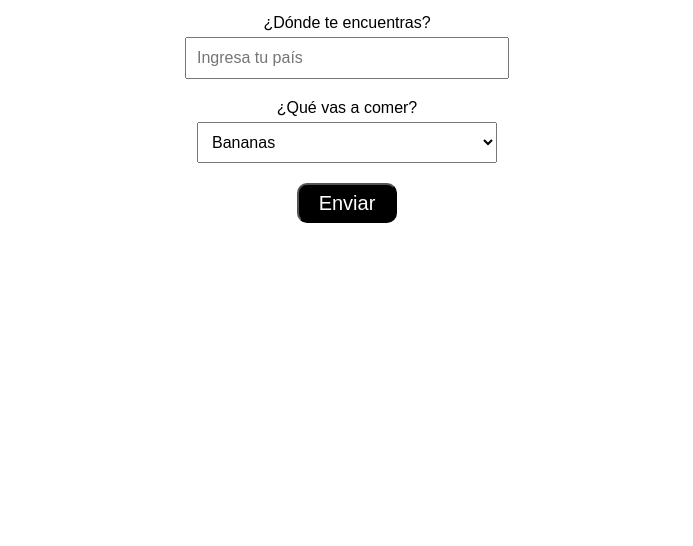
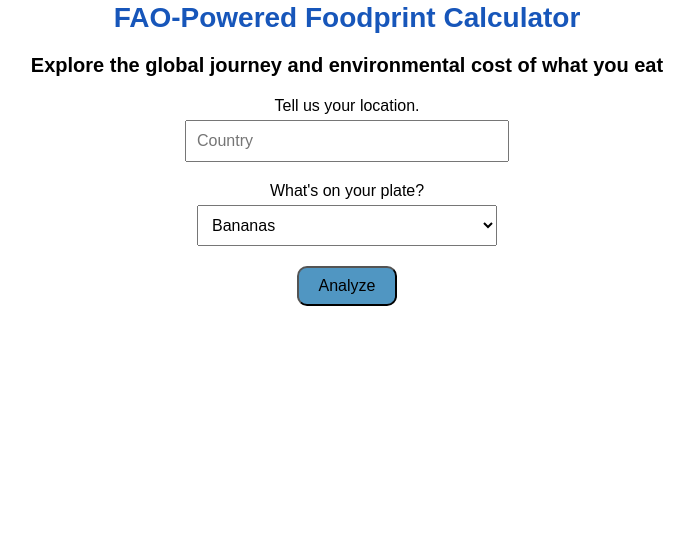
Before and after one commit to ezemriv/Food-CO2-app, a Flask app: page / in a window 1280 px wide. Shown: the part 211-757 px from the top of the page, without its empty margins (293-986 px from the left). Run offline with Flask 3, Linux system fonts and the light colour scheme; parts of the project's set-up code (start-up, migrations or seed data) failed here and were passed over.

Commit message:
final layout

```diff
--- a/templates/home.html
+++ b/templates/home.html
@@ -3,36 +3,48 @@
 <head>
 	<title>Home</title>
 	<style>
+		body {
+			font-family: Arial, Helvetica, sans-serif;
+			margin: 0;
+			padding: 0;
+		}
+		header {
+			display: flex;
+			justify-content: center;
+			align-items: center;
+			padding: 20px 0;
+		}
 		.logo {
-			width: 100px;
-			margin-left: 20px;
-			margin-top: 20px;
-		}
-		.grid {
-			display: flex;
-		}
-		.header-container {
-			display: flex;
-			flex-direction: column;
-			align-items: center;
+			width: 200px;
+			margin: 0 10px;
 		}
 		.ml-container {
-			font-family: Arial, Helvetica, sans-serif;
 			text-align: center;
 			margin-top: 20px;
 		}
 		.title {
-			color: #FCB700;
-			margin-bottom: -5px;
+			color: #1756ba;
+			font-size: 28px;
+			margin-bottom: 10px;
+		}
+		.subtitle {
+			font-size: 20px;
+			margin-bottom: 20px;
 		}
 		.button {
-			color: white;
-			background: black;
-			font-size: 20px;
+			color: rgb(0, 0, 0);
+			background: rgb(80, 150, 194);
+			font-size: 16px;
 			border-radius: 10px;
 			height: 40px;
 			width: 100px;
 			cursor: pointer;
+			transition: background-color 0.3s, transform 0.1s;
+		}
+
+		.button:hover {
+			background-color: #1756ba;
+			transform: scale(1.05);
 		}
 		.form-group {
 			margin-bottom: 20px;
@@ -51,30 +63,27 @@
 <body>
 
 	<header>
-		<div class="grid">
-			<img class="logo" src='https://nuclio.school/wp-content/uploads/2019/10/logo-nuclio-2019.png'>
-		</div>
+		<img class="logo" src='https://www.fao.org/fileadmin/templates/family-farming-decade/images/FAO-IFAD-Logos/FAO-Logo-EN.svg' alt="FAO Logo">
+		<img class="logo" src='https://dla-tech.com/wp-content/uploads/2022/03/logo-NDS-A-positivo.png' alt="NDS Logo">
 	</header>
 
 	<div class="ml-container">
-		<div class="header-container">
-			<h2 class="title">Sentiment Analysis Application Containerization using Docker</h2>
-		   	<h3>Twitter Sentiment Analysis</h3>
-		</div>
+		<h2 class="title">FAO-Powered Foodprint Calculator</h2>
+		<h3 class="subtitle">Explore the global journey and environmental cost of what you eat</h3>
 		<form action="{{ url_for('result')}}" method="POST">
 			<div class="form-group">
-				<label for="location">¿Dónde te encuentras?</label>
-				<input type="text" id="location" name="location" placeholder="Ingresa tu país"/>
+				<label for="location">Tell us your location.</label>
+				<input type="text" id="location" name="location" placeholder="Country"/>
 			</div>
 			<div class="form-group">
-				<label for="food">¿Qué vas a comer?</label>
+				<label for="food">What's on your plate?</label>
 				<select id="food" name="food">
 					<option value="bananas">Bananas</option>
 					<option value="soya beans">Soya Beans</option>
 					<option value="asparagus">Asparagus</option>
 				</select>
 			</div>
-			<input type="submit" class="button" value="Enviar">
+			<input type="submit" class="button" value="Analyze">
 		</form>
 	</div>
 
```
Also changed, not shown: templates/result.html (+64 -36 lines).
